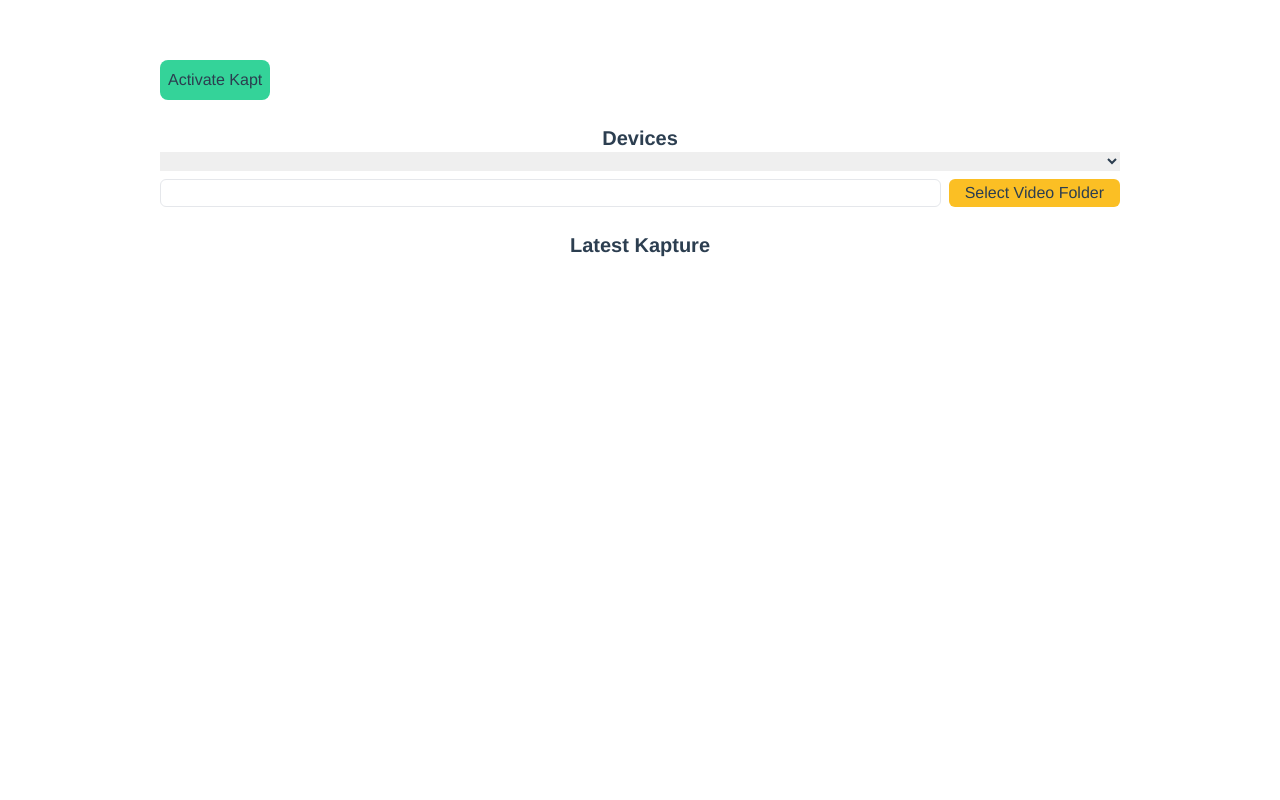
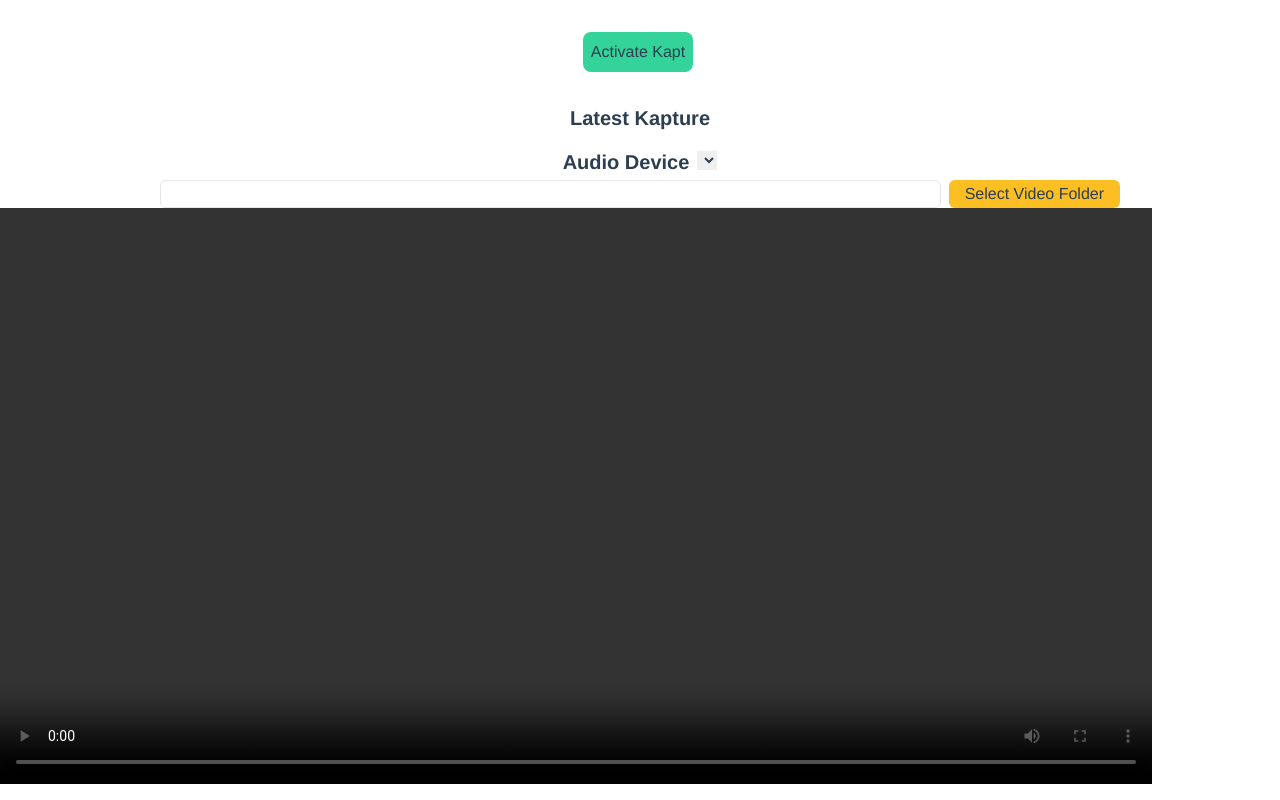
Before and after one commit to leonsilicon/kapt, a Vue app: page / in a window 1280 px wide. Built offline with nearby package versions, Linux system fonts and the light colour scheme.

Commit message:
ui tweaks

```diff
--- a/src/App.vue
+++ b/src/App.vue
@@ -1,15 +1,23 @@
 <template>
-  <RecordingOptions msg="Hello Vue 3 + TypeScript + Vite" />
+  <div class="flex flex-col items-stretch">
+    <RecordingActions class="mt-8" />
+    <RecordingOptions />
+    <KapturePlayback />
+  </div>
 </template>
 
 <script lang="ts">
 import { defineComponent } from 'vue';
-import RecordingOptions from './components/RecordingOptions.vue';
+import RecordingOptions from './components/RecordingSettings.vue';
+import RecordingActions from './components/RecordingActions.vue';
+import KapturePlayback from './components/KapturePlayback.vue';
 
 export default defineComponent({
   name: 'App',
   components: {
+    RecordingActions,
     RecordingOptions,
+    KapturePlayback,
   },
 });
 </script>
@@ -21,7 +29,6 @@
   -moz-osx-font-smoothing: grayscale;
   text-align: center;
   color: #2c3e50;
-  margin-top: 60px;
 }
 
 * {
--- /dev/null
+++ b/src/components/KapturePlayback.vue
@@ -0,0 +1,16 @@
+<template>
+  <video class="max-w-6xl" controls :src="objectUrl"></video>
+</template>
+
+<script lang="ts">
+import { defineComponent } from 'vue';
+
+export default defineComponent({
+  props: {
+    objectUrl: {
+      type: String,
+      required: true,
+    },
+  },
+});
+</script>
--- /dev/null
+++ b/src/components/RecordingActions.vue
@@ -0,0 +1,70 @@
+<template>
+  <div class="flex flex-col items-center">
+    <div class="flex flex-row mb-2">
+      <button
+        v-if="!isKaptActivated"
+        class="bg-green-400 p-2 rounded-lg mr-1"
+        @click="activateKapt"
+      >
+        Activate Kapt
+      </button>
+      <button v-else class="bg-red-400 p-2 rounded-lg ml-1" @click="deactivateKapt">
+        Deactivate Kapt
+      </button>
+    </div>
+    <button v-if="isKaptActivated" class="bg-blue-400 p-2 rounded-lg" @click="createKapture">
+      Create Kapture
+    </button>
+
+    <div class="text-xl font-bold mt-6">Latest Kapture</div>
+    <KapturePlayback v-if="latestKaptureObjectUrl !== null" :objectUrl="latestKaptureObjectUrl" />
+  </div>
+</template>
+
+<script lang="ts">
+import { defineComponent, ref } from 'vue';
+import { invoke } from '@tauri-apps/api/tauri';
+import { readBinaryFile } from '@tauri-apps/api/fs';
+import KapturePlayback from './KapturePlayback.vue';
+
+export default defineComponent({
+  components: { KapturePlayback },
+  setup() {
+    const isKaptActivated = ref(false);
+    const latestKaptureObjectUrl = ref<string | null>(null);
+
+    async function activateKapt() {
+      isKaptActivated.value = true;
+      await invoke('activate_kapt');
+    }
+
+    async function deactivateKapt() {
+      await invoke('deactivate_kapt');
+      isKaptActivated.value = false;
+    }
+
+    async function createKapture() {
+      const kapturePath: string = await invoke('create_kapture', {
+        timestamp: new Date().getTime(),
+      });
+      readBinaryFile(kapturePath).then((video) => {
+        const intArray = new Uint8Array(video);
+        const objectUrl = URL.createObjectURL(
+          new Blob([intArray], {
+            type: 'video/mp4',
+          })
+        );
+        latestKaptureObjectUrl.value = objectUrl;
+      });
+    }
+
+    return {
+      latestKaptureObjectUrl,
+      createKapture,
+      isKaptActivated,
+      activateKapt,
+      deactivateKapt,
+    };
+  },
+});
+</script>
--- a/src/components/RecordingOptions.vue
+++ /dev/null
@@ -1,171 +0,0 @@
-<template>
-  <div class="flex flex-col items-center">
-    <div class="max-w-5xl w-full flex flex-col items-stretch px-8">
-      <div class="flex flex-row mb-2">
-        <button
-          v-if="!isKaptActivated"
-          class="bg-green-400 p-2 rounded-lg mr-1"
-          @click="activateKapt"
-        >
-          Activate Kapt
-        </button>
-        <button v-else class="bg-red-400 p-2 rounded-lg ml-1" @click="deactivateKapt">
-          Deactivate Kapt
-        </button>
-      </div>
-      <button v-if="isKaptActivated" class="bg-blue-400 p-2 rounded-lg" @click="createKapture">
-        Create Kapture
-      </button>
-      <div class="text-xl font-bold mt-4">Devices</div>
-      <select @change="setAudioSource" name="select" v-model="selectedAudioSource">
-        <option v-for="source in audioSources" :value="source.id" :key="source.id">
-          {{ source.description }}
-        </option>
-      </select>
-
-      <div class="flex flex-row h-7 items-stretch mt-2 w-full">
-        <input class="border rounded-md mr-2 px-2 flex-grow" readonly :value="videoFolder" />
-
-        <button class="bg-yellow-400 rounded-md px-4" @click="selectVideoFolder">
-          Select Video Folder
-        </button>
-      </div>
-    </div>
-
-    <div class="text-xl font-bold mt-6">Latest Kapture</div>
-    <video
-      class="max-w-6xl"
-      v-if="latestKaptureObjectUrl !== null"
-      controls
-      :src="latestKaptureObjectUrl"
-    ></video>
-  </div>
-</template>
-
-<script lang="ts">
-import { ref, defineComponent, Ref } from 'vue';
-import { invoke } from '@tauri-apps/api/tauri';
-import { listen } from '@tauri-apps/api/event';
-import { readBinaryFile } from '@tauri-apps/api/fs';
-import { homeDir, videoDir } from '@tauri-apps/api/path';
-
-export default defineComponent({
-  name: 'HelloWorld',
-  setup() {
-    const isKaptActivated = ref(false);
-    const latestKaptureObjectUrl = ref<string | null>(null);
-
-    listen('message', (msg) => {
-      console.log(msg);
-    });
-
-    listen('audio_devices', (msg) => {
-      console.log('audio devices', msg);
-    });
-
-    type AudioSource = {
-      description: string;
-      id: number;
-    };
-
-    const selectedAudioSource = ref();
-    const audioSources: Ref<AudioSource[]> = ref([]);
-    invoke('get_audio_sources').then((sources) => {
-      audioSources.value = sources as AudioSource[];
-      selectedAudioSource.value = audioSources.value[0].id;
-    });
-
-    async function activateKapt() {
-      isKaptActivated.value = true;
-      console.log(selectedAudioSource.value);
-      await invoke('activate_kapt');
-    }
-
-    async function deactivateKapt() {
-      await invoke('deactivate_kapt');
-      isKaptActivated.value = false;
-    }
-
-    async function createKapture() {
-      const kapturePath: string = await invoke('create_kapture', {
-        timestamp: new Date().getTime(),
-      });
-      readBinaryFile(kapturePath).then((video) => {
-        const intArray = new Uint8Array(video);
-        const objectUrl = URL.createObjectURL(
-          new Blob([intArray], {
-            type: 'video/mp4',
-          })
-        );
-        latestKaptureObjectUrl.value = objectUrl;
-      });
-    }
-
-    async function setAudioSource() {
-      await invoke('set_audio_source', {
-        audioSource: selectedAudioSource.value,
-      });
-    }
-
-    const videoFolder = ref<string>('');
-
-    async function syncVideoFolder() {
-      await invoke('set_video_folder', {
-        videoFolder: videoFolder.value,
-      });
-    }
-
-    (async () => {
-      const videoDirectory = await videoDir();
-
-      if (!videoDirectory) {
-        const homeDirectory = await homeDir();
-        videoFolder.value = homeDirectory;
-      } else {
-        videoFolder.value = videoDirectory;
-      }
-
-      await syncVideoFolder();
-    })();
-
-    async function selectVideoFolder() {
-      const videoDirectory = await invoke('select_video_folder');
-      if (videoDirectory) {
-        videoFolder.value = videoDirectory as string;
-        await syncVideoFolder();
-      }
-    }
-
-    return {
-      isKaptActivated,
-      latestKaptureObjectUrl,
-      selectVideoFolder,
-      setAudioSource,
-      activateKapt,
-      deactivateKapt,
-      createKapture,
-      selectedAudioSource,
-      audioSources,
-      videoFolder,
-    };
-  },
-});
-</script>
-
-<style scoped>
-a {
-  color: #42b983;
-}
-
-label {
-  margin: 0 0.5em;
-  font-weight: bold;
-}
-
-code {
-  background-color: #eee;
-  padding: 2px 4px;
-  border-radius: 4px;
-  color: #304455;
-}
-</style>
--- /dev/null
+++ b/src/components/RecordingSettings.vue
@@ -0,0 +1,106 @@
+<template>
+  <div class="flex flex-col items-center">
+    <div class="max-w-5xl w-full flex flex-col items-center px-8">
+      <div class="flex flex-row mt-4 items-center">
+        <div class="text-xl font-bold mr-2 -mb-1">Audio Device</div>
+        <select @change="setAudioSource" name="select" v-model="selectedAudioSource">
+          <option v-for="source in audioSources" :value="source.id" :key="source.id">
+            {{ source.description }}
+          </option>
+        </select>
+      </div>
+
+      <div class="flex flex-row h-7 items-stretch mt-2 w-full">
+        <input class="border rounded-md mr-2 px-2 flex-grow" readonly :value="videoFolder" />
+
+        <button class="bg-yellow-400 rounded-md px-4" @click="selectVideoFolder">
+          Select Video Folder
+        </button>
+      </div>
+    </div>
+  </div>
+</template>
+
+<script lang="ts">
+import { ref, defineComponent, Ref } from 'vue';
+import { invoke } from '@tauri-apps/api/tauri';
+import { homeDir, videoDir } from '@tauri-apps/api/path';
+
+export default defineComponent({
+  name: 'HelloWorld',
+  setup() {
+    type AudioSource = {
+      description: string;
+      id: number;
+    };
+
+    const selectedAudioSource = ref();
+    const audioSources: Ref<AudioSource[]> = ref([]);
+    invoke('get_audio_sources').then((sources) => {
+      audioSources.value = sources as AudioSource[];
+      selectedAudioSource.value = audioSources.value[0].id;
+    });
+
+    async function setAudioSource() {
+      await invoke('set_audio_source', {
+        audioSource: selectedAudioSource.value,
+      });
+    }
+
+    const videoFolder = ref<string>('');
+
+    async function syncVideoFolder() {
+      await invoke('set_video_folder', {
+        videoFolder: videoFolder.value,
+      });
+    }
+
+    (async () => {
+      const videoDirectory = await videoDir();
+
+      if (!videoDirectory) {
+        const homeDirectory = await homeDir();
+        videoFolder.value = homeDirectory;
+      } else {
+        videoFolder.value = videoDirectory;
+      }
+
+      await syncVideoFolder();
+    })();
+
+    async function selectVideoFolder() {
+      const videoDirectory = await invoke('select_video_folder');
+      if (videoDirectory) {
+        videoFolder.value = videoDirectory as string;
+        await syncVideoFolder();
+      }
+    }
+
+    return {
+      selectVideoFolder,
+      setAudioSource,
+      selectedAudioSource,
+      audioSources,
+      videoFolder,
+    };
+  },
+});
+</script>
+
+<style scoped>
+a {
+  color: #42b983;
+}
+
+label {
+  margin: 0 0.5em;
+  font-weight: bold;
+}
+
+code {
+  background-color: #eee;
+  padding: 2px 4px;
+  border-radius: 4px;
+  color: #304455;
+}
+</style>
```
